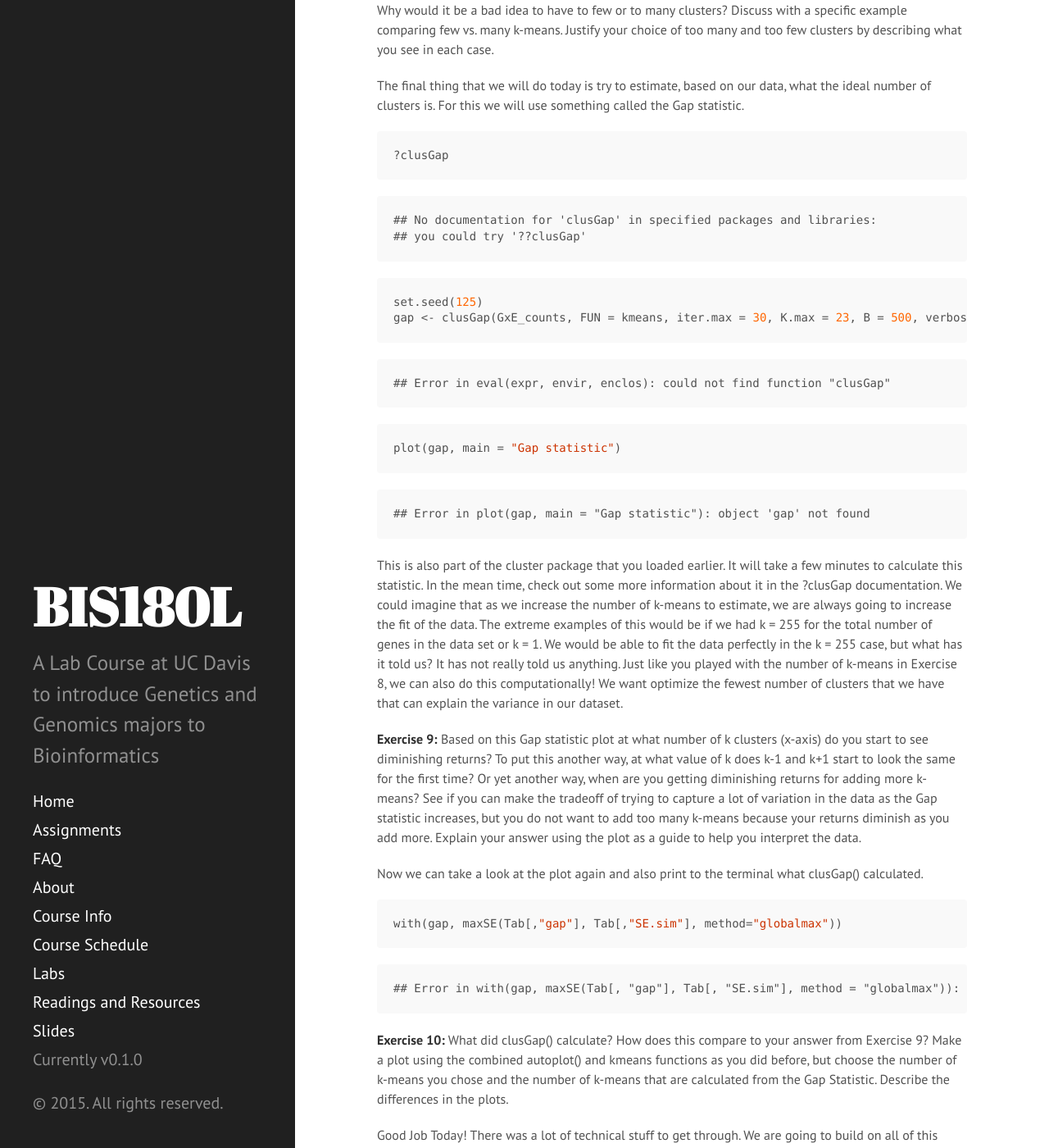
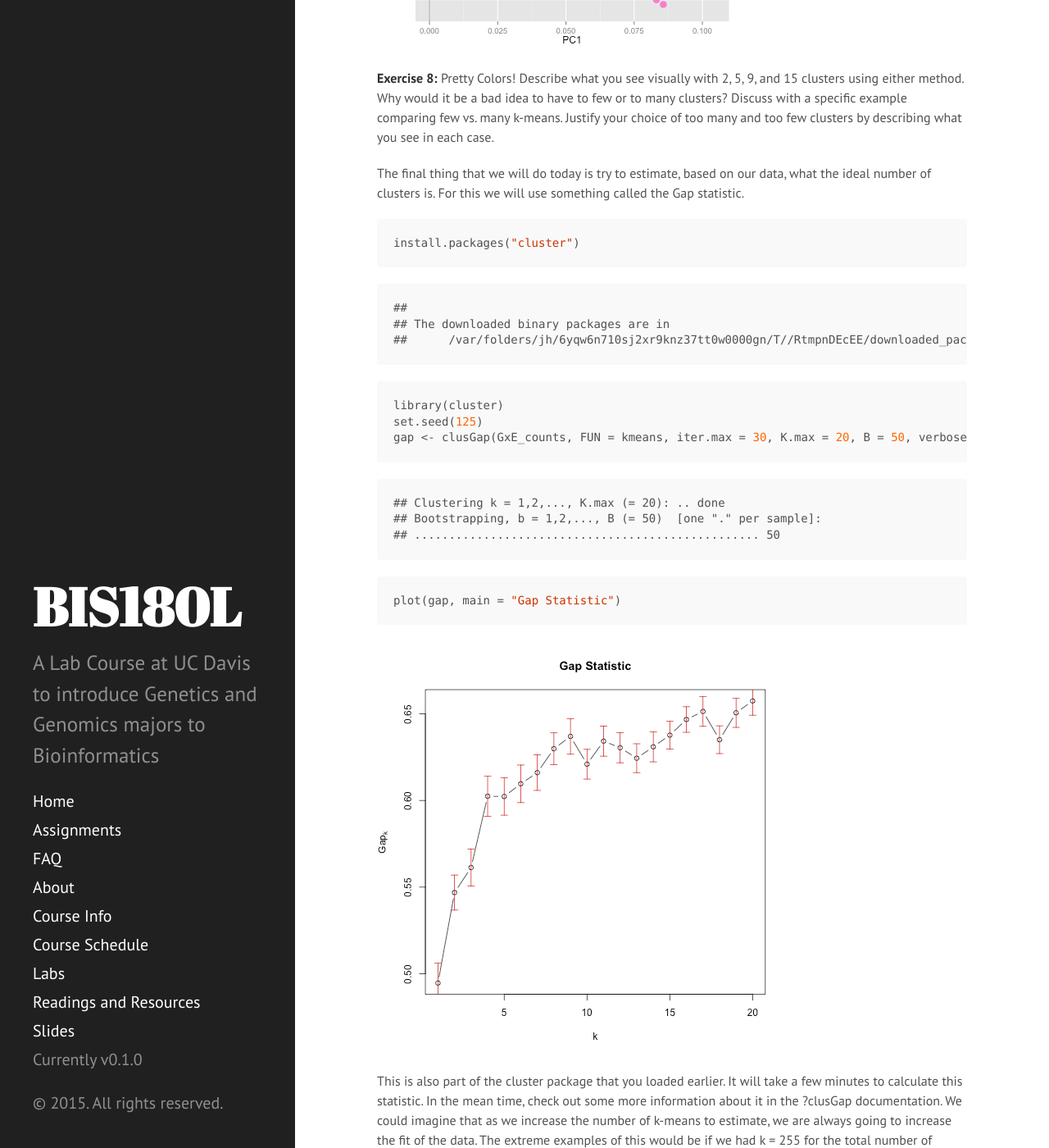
Before and after one commit to rjcmarkelz/BIS180L_web, a Jekyll site: the page built from _posts/2015-05-19-genetic-networks-1.md, in a window 1280 px wide and 1400 px high, scrolled down 12199 px. Shown: the whole window at 82% size. Built offline with Jekyll 4.4.1, drawn with Linux system fonts in a browser that asks for light colours; Markdown is read by kramdown in place of the engine named in the settings; some of the changed text lies outside the part shown.

Commit message:
working local version

````diff
--- a/_posts/2015-05-19-genetic-networks-1.md
+++ b/_posts/2015-05-19-genetic-networks-1.md
@@ -36,6 +36,7 @@ wget https://github.com/rjcmarkelz/BIS180L_web/tree/feature-networks/data/us_cit
 
 
 ```r
+# make sure to change the path to where you downloaded this using wget
 cities <- read.table("../data/us_cities.txt", sep = "\t", header = TRUE)
 
 rownames(cities) <- cities$X # make the first column the rownames
@@ -83,6 +84,7 @@ wget https://github.com/rjcmarkelz/BIS180L_web/tree/feature-networks/data/voom_t
 
 
 ```r
+# make sure to change the path to where you downloaded this using wget
 DE_genes <- read.table("../data/DEgenes_GxE.csv", sep = ",")
 head(DE_genes) #check out the data
 ```
@@ -100,6 +102,7 @@ head(DE_genes) #check out the data
 ```r
 DE_gene_names <- row.names(DE_genes)
 
+# make sure to change the path to where you downloaded this using wget
 brass_voom_E <- read.table("../data/voom_transform_brassica.csv", sep = ",", header = TRUE)
 
 GxE_counts <- as.data.frame(brass_voom_E[DE_gene_names,])
@@ -155,7 +158,7 @@ install.packages("pvclust")
 ```
 ##
 ## The downloaded binary packages are in
-## 	/var/folders/jh/6yqw6n710sj2xr9knz37tt0w0000gn/T//RtmptvNbyv/downloaded_packages
+## 	/var/folders/jh/6yqw6n710sj2xr9knz37tt0w0000gn/T//RtmpnDEcEE/downloaded_packages
 ```
 
 ```r
@@ -205,7 +208,7 @@ install.packages("gplots") #not to be confused with ggplot2!
 ```
 ##
 ## The downloaded binary packages are in
-## 	/var/folders/jh/6yqw6n710sj2xr9knz37tt0w0000gn/T//RtmptvNbyv/downloaded_packages
+## 	/var/folders/jh/6yqw6n710sj2xr9knz37tt0w0000gn/T//RtmpnDEcEE/downloaded_packages
 ```
 
 ```r
@@ -273,12 +276,12 @@ K-means tries to fit "centering points" to your data by chopping your data up in
 # hints = c("Move centers!", "Find cluster?"), pch = 1:3, col = 1:3)
 ```
 
-Now that you have a sense for how this k-means works, lets apply what we know to our data.  Lets start with 9 clusters, but please play with the number of clusters and see how it changes the visualization.
+Now that you have a sense for how this k-means works, lets apply what we know to our data.  Lets start with 9 clusters, but please play with the number of clusters and see how it changes the visualization. We will need to run a quick Principle Component Analysis (similar to MDS), on the data in order to visualize how the clusters are changing with different k-values.
 
 
 ```r
 library(ggplot2)
-prcomp_counts <- prcomp(t(GxE_counts))
+prcomp_counts <- prcomp(t(GxE_counts)) #gene wise
 scores <- as.data.frame(prcomp_counts$rotation)[,c(1,2)]
 
 set.seed(25) #make this repeatable as kmeans has random starting positions
@@ -304,30 +307,32 @@ The final thing that we will do today is try to estimate, based on our data, wha
 
 
 ```r
-?clusGap
+install.packages("cluster")
 ```
 
 ```
-## No documentation for 'clusGap' in specified packages and libraries:
-## you could try '??clusGap'
+##
+## The downloaded binary packages are in
+## 	/var/folders/jh/6yqw6n710sj2xr9knz37tt0w0000gn/T//RtmpnDEcEE/downloaded_packages
 ```
 
 ```r
+library(cluster)
 set.seed(125)
-gap <- clusGap(GxE_counts, FUN = kmeans, iter.max = 30, K.max = 23, B = 500, verbose=interactive())
+gap <- clusGap(GxE_counts, FUN = kmeans, iter.max = 30, K.max = 20, B = 50, verbose=interactive())
 ```
 
 ```
-## Error in eval(expr, envir, enclos): could not find function "clusGap"
+## Clustering k = 1,2,..., K.max (= 20): .. done
+## Bootstrapping, b = 1,2,..., B (= 50)  [one "." per sample]:
+## .................................................. 50
 ```
 
 ```r
-plot(gap, main = "Gap statistic")
+plot(gap, main = "Gap Statistic")
 ```
 
-```
-## Error in plot(gap, main = "Gap statistic"): object 'gap' not found
-```
+![plot of chunk unnamed-chunk-13]({{ site.baseurl }}/figure/unnamed-chunk-13-1.png)
 This is also part of the cluster package that you loaded earlier. It will take a few minutes to calculate this statistic. In the mean time, check out some more information about it in the ?clusGap documentation. We could imagine that as we increase the number of k-means to estimate, we are always going to increase the fit of the data. The extreme examples of this would be if we had k = 255 for the total number of genes in the data set or k = 1. We would be able to fit the data perfectly in the k = 255 case, but what has it told us? It has not really told us anything. Just like you played with the number of k-means in Exercise 8, we can also do this computationally! We want optimize the fewest number of clusters that we have that can explain the variance in our dataset.
 
 **Exercise 9:** Based on this Gap statistic plot at what number of k clusters (x-axis) do you start to see diminishing returns? To put this another way, at what value of k does k-1 and k+1 start to look the same for the first time? Or yet another way, when are you getting diminishing returns for adding more k-means? See if you can make the tradeoff of trying to capture a lot of variation in the data as the Gap statistic increases, but you do not want to add too many k-means because your returns diminish as you add more. Explain your answer using the plot as a guide to help you interpret the data.
@@ -336,11 +341,11 @@ Now we can take a look at the plot again and also print to the terminal what clu
 
 
 ```r
-with(gap, maxSE(Tab[,"gap"], Tab[,"SE.sim"], method="globalmax"))
+with(gap, maxSE(Tab[,"gap"], Tab[,"SE.sim"], method="firstSEmax"))
 ```
 
 ```
-## Error in with(gap, maxSE(Tab[, "gap"], Tab[, "SE.sim"], method = "globalmax")): object 'gap' not found
+## [1] 4
 ```
 **Exercise 10:** What did clusGap() calculate? How does this compare to your answer from Exercise 9? Make a plot using the combined autoplot() and kmeans functions as you did before, but choose the number of k-means you chose and the number of k-means that are calculated from the Gap Statistic. Describe the differences in the plots.
 
````
Also changed, not shown: figure/unnamed-chunk-13-1.png.
